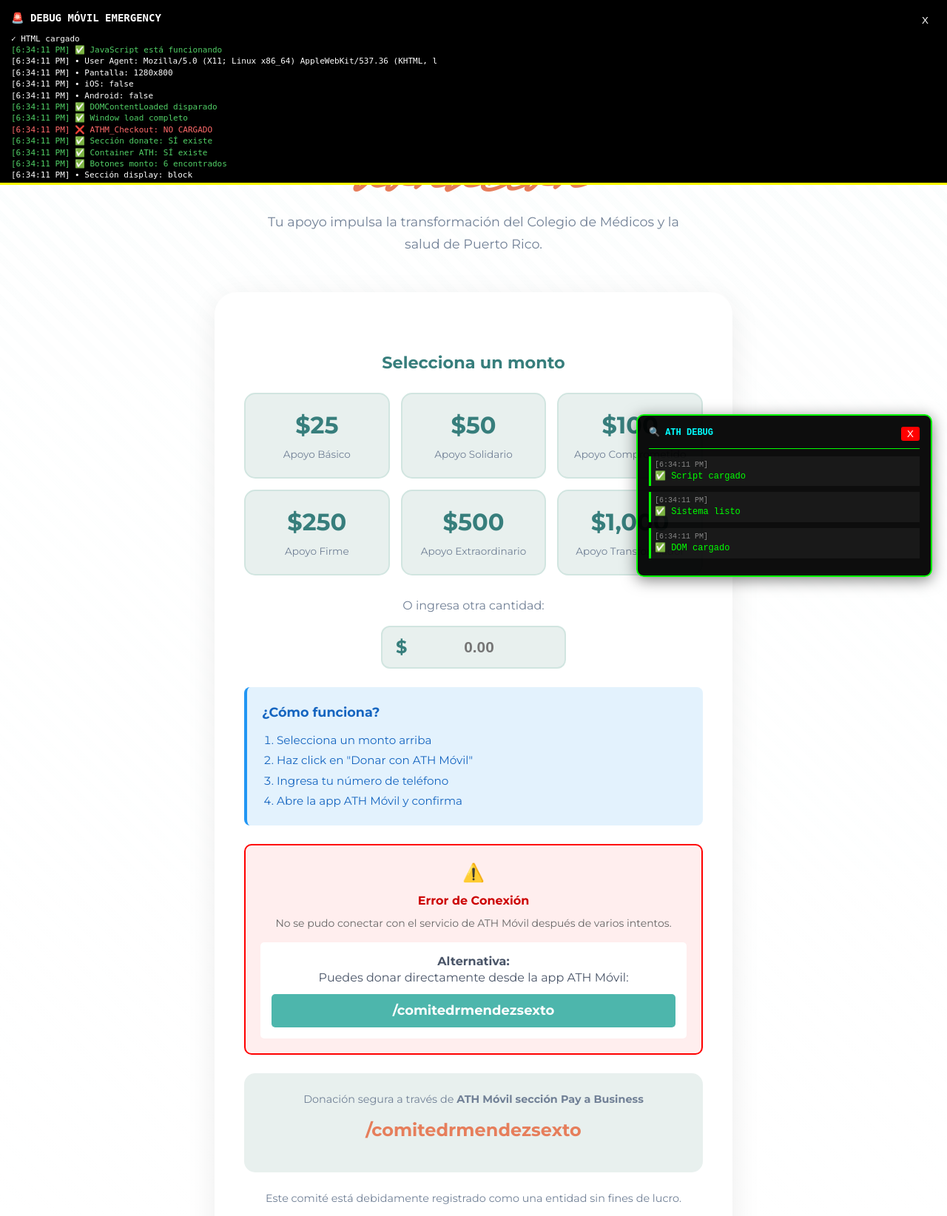
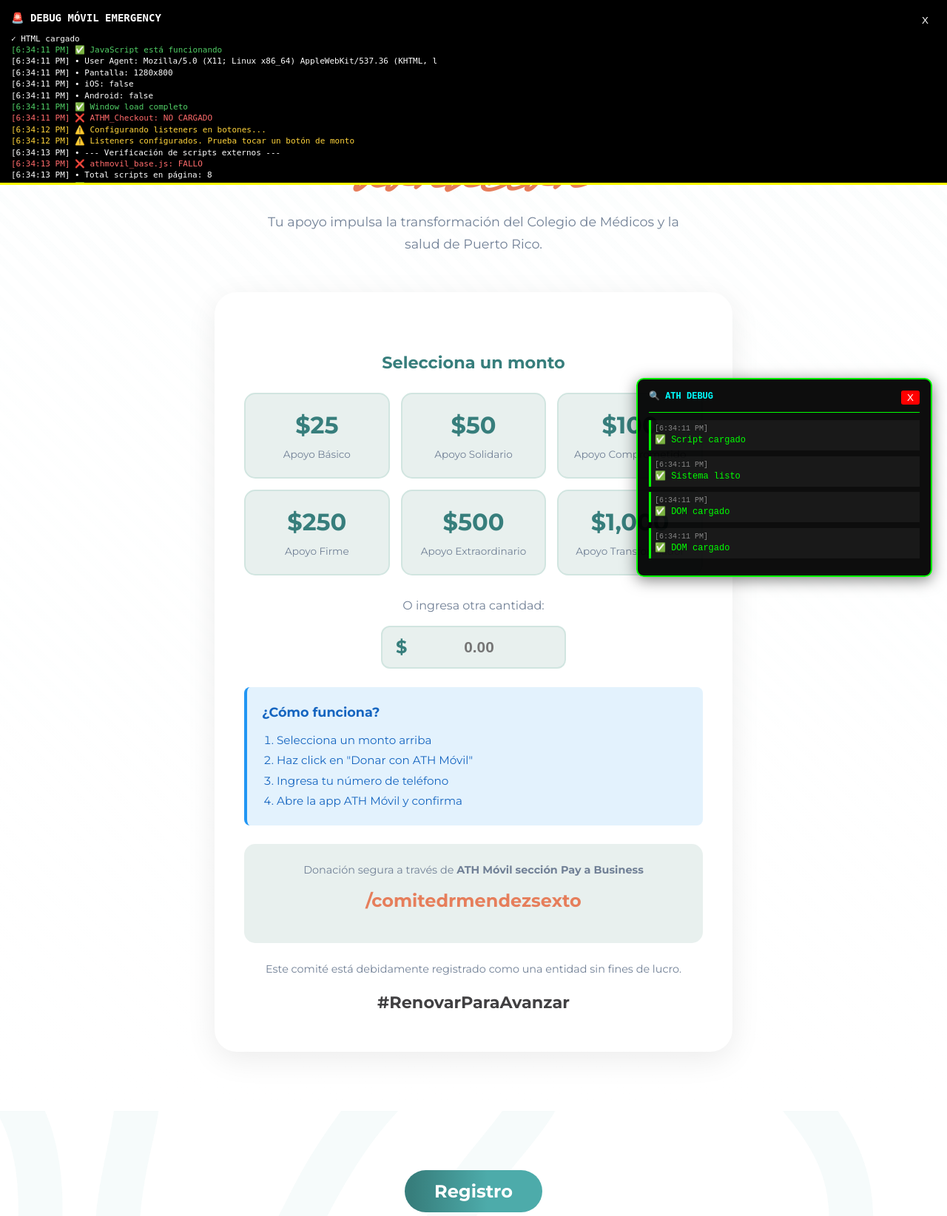
Before and after one commit to leomarrg/renovarparaavanzar, a Django app: page / in a window 1280 px wide. Shown: the top 1644 px of the page at 74% size. Run offline with Django 4.2, Linux system fonts and the light colour scheme; some libraries are stand-ins or nearby versions.

Commit message:
testing new debug

```diff
--- a/landing/templates/landing/index.html
+++ b/landing/templates/landing/index.html
@@ -321,32 +321,30 @@
 emergencyLog('iOS: ' + /iPhone|iPad|iPod/i.test(navigator.userAgent));
 emergencyLog('Android: ' + /Android/i.test(navigator.userAgent));
 
-// Verificar DOMContentLoaded
+// MODIFICAR SOLO ESTA PARTE en tu DOMContentLoaded:
 document.addEventListener('DOMContentLoaded', function() {
-    emergencyLog('DOMContentLoaded disparado', 'success');
+    athDebugger.log('DOM cargado', 'success');
 
-    // Verificar elementos clave
-    setTimeout(function() {
-        const donate = document.getElementById('donate');
-        const container = document.getElementById('ATHMovil_Checkout_Button_payment');
-        const amountBtns = document.querySelectorAll('.amount-btn');
-
-        emergencyLog('Sección donate: ' + (donate ? 'SÍ existe' : 'NO existe'), donate ? 'success' : 'error');
-        emergencyLog('Container ATH: ' + (container ? 'SÍ existe' : 'NO existe'), container ? 'success' : 'error');
-        emergencyLog('Botones monto: ' + amountBtns.length + ' encontrados', amountBtns.length > 0 ? 'success' : 'error');
-
-        if (donate) {
-            const style = window.getComputedStyle(donate);
-            emergencyLog('Sección display: ' + style.display);
-            emergencyLog('Sección visibility: ' + style.visibility);
-        }
-
-        if (container) {
-            const style = window.getComputedStyle(container);
-            emergencyLog('Container display: ' + style.display);
-            emergencyLog('Container visible: ' + (style.visibility !== 'hidden'));
-        }
-    }, 500);
+    // Usar la función global waitForATHMCheckout
+    if (typeof window.waitForATHMCheckout === 'function') {
+        window.waitForATHMCheckout((success) => {
+            if (success) {
+                initializePaymentSystem();
+            } else {
+                athDebugger.log('No se pudo cargar ATH Móvil', 'error');
+                showATHUnavailableMessage();
+            }
+        });
+    } else {
+        // Fallback si la función no existe
+        waitForATH((success) => {
+            if (success) {
+                initializePaymentSystem();
+            } else {
+                showATHUnavailableMessage();
+            }
+        });
+    }
 });
 
 // Verificar window.load
@@ -760,92 +758,46 @@
     </script>
     {% endif %}
 
-    <!-- ==========================================
-         EXTERNAL JAVASCRIPT FILES
-         ========================================== -->
-
-<!-- 1. ATH Móvil Base Script (PRIMERO) -->
-<script src="https://payments.athmovil.com/api/js/athmovil_base.js"></script>
-
+<script
+    src="https://payments.athmovil.com/api/js/athmovil_base.js"
+    crossorigin="anonymous"
+    async
+></script>
 
 <script>
-console.log('🔍 Iniciando carga de ATH Móvil...');
+console.log('🔍 Verificando carga de ATH Móvil...');
 
-// Variables de control
-let athLoadAttempts = 0;
-const maxAttempts = 3;
-let athLoaded = false;
+// Función para esperar a que ATH se cargue
+function waitForATHMCheckout(callback, maxAttempts = 50) {
+    let attempts = 0;
 
-// Función para verificar si ATH se cargó
-function checkATHLoaded() {
-    if (typeof ATHM_Checkout !== 'undefined') {
-        console.log('✅ ATHM_Checkout cargado exitosamente');
-        athLoaded = true;
-        return true;
-    }
-    return false;
+    const checkInterval = setInterval(() => {
+        attempts++;
+
+        if (typeof ATHM_Checkout !== 'undefined') {
+            clearInterval(checkInterval);
+            console.log('✅ ATHM_Checkout cargado exitosamente');
+            if (typeof emergencyLog !== 'undefined') {
+                emergencyLog('✅ ATHM_Checkout CARGADO', 'success');
+            }
+            callback(true);
+        } else if (attempts >= maxAttempts) {
+            clearInterval(checkInterval);
+            console.error('❌ Timeout: ATHM_Checkout no se cargó');
+            if (typeof emergencyLog !== 'undefined') {
+                emergencyLog('❌ Timeout: ATHM_Checkout NO se cargó', 'error');
+            }
+            callback(false);
+        } else {
+            if (attempts % 10 === 0) {
+                console.log(`⏳ Esperando ATH... intento ${attempts}/${maxAttempts}`);
+            }
+        }
+    }, 200);
 }
 
-// Función para mostrar error visual
-function showATHError(message) {
-    const container = document.getElementById('ATHMovil_Checkout_Button_payment');
-    if (container) {
-        container.innerHTML = `
-            <div style="background: #fee; border: 2px solid #f00; border-radius: 10px; padding: 20px; text-align: center;">
-                <div style="font-size: 24px; margin-bottom: 10px;">⚠️</div>
-                <div style="color: #c00; font-weight: bold; margin-bottom: 10px;">Error de Conexión</div>
-                <div style="color: #666; font-size: 14px; margin-bottom: 15px;">${message}</div>
-                <div style="background: #fff; padding: 15px; border-radius: 5px; margin-top: 15px;">
-                    <strong>Alternativa:</strong><br>
-                    Puedes donar directamente desde la app ATH Móvil:<br>
-                    <div style="background: #4DB6AC; color: white; padding: 10px; border-radius: 5px; margin-top: 10px; font-size: 18px; font-weight: bold;">
-                        /comitedrmendezsexto
-                    </div>
-                </div>
-            </div>
-        `;
-    }
-}
-
-// Intentar cargar ATH Móvil con reintentos
-function loadATHMobile() {
-    athLoadAttempts++;
-    console.log(`Intento ${athLoadAttempts} de ${maxAttempts} para cargar ATH Móvil...`);
-
-    const script = document.createElement('script');
-    script.src = 'https://payments.athmovil.com/api/js/athmovil_base.js';
-    script.async = false;
-
-    script.onload = function() {
-        console.log('Script ATH descargado');
-        setTimeout(() => {
-            if (checkATHLoaded()) {
-                console.log('✅ ATH Móvil listo para usar');
-            } else {
-                console.error('❌ Script cargado pero ATHM_Checkout no definido');
-                if (athLoadAttempts < maxAttempts) {
-                    setTimeout(loadATHMobile, 1000);
-                } else {
-                    showATHError('No se pudo conectar con el servicio de ATH Móvil después de varios intentos.');
-                }
-            }
-        }, 500);
-    };
-
-    script.onerror = function() {
-        console.error(`❌ Error al cargar script ATH (intento ${athLoadAttempts})`);
-        if (athLoadAttempts < maxAttempts) {
-            setTimeout(loadATHMobile, 1000);
-        } else {
-            showATHError('No se pudo cargar el servicio de ATH Móvil. Por favor verifica tu conexión a internet.');
-        }
-    };
-
-    document.head.appendChild(script);
-}
-
-// Iniciar carga
-loadATHMobile();
+// Esta función se llama desde el script inline más abajo
+window.waitForATHMCheckout = waitForATHMCheckout;
 </script>
 
 <!-- 2. Otros scripts -->
```
